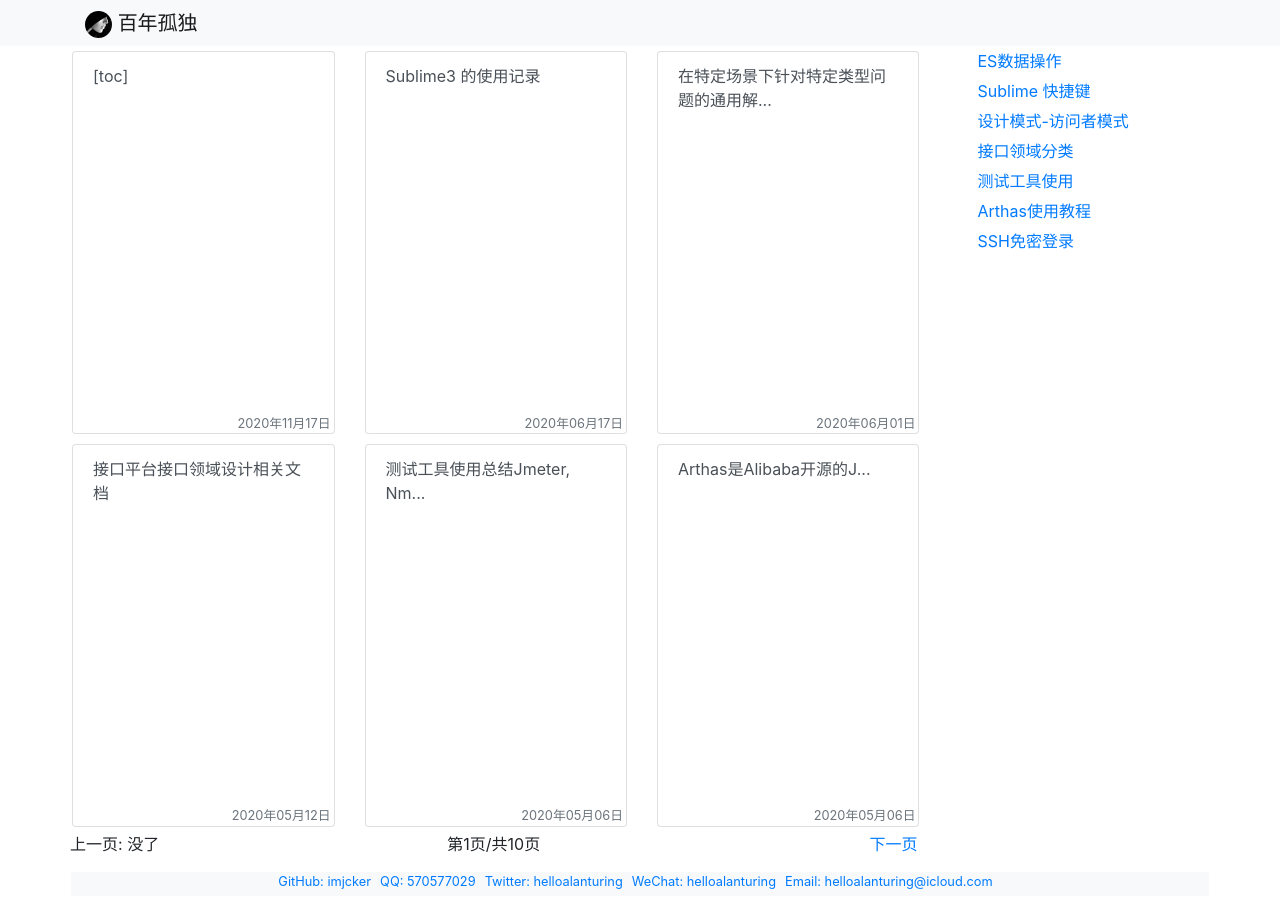
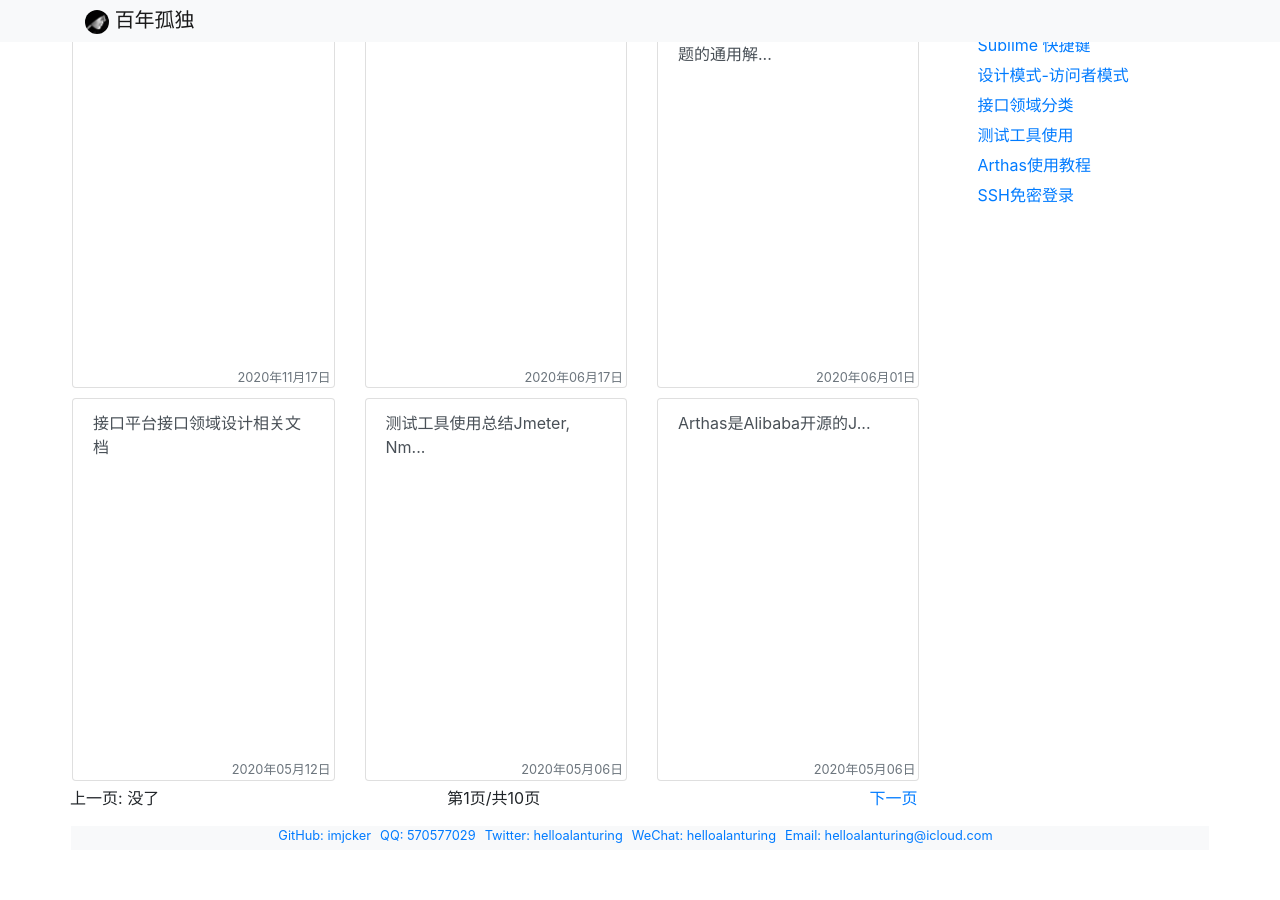
Before and after one commit to imjcker/imjcker.github.io, a Jekyll site: the page built from index.html, in a window 1280 px wide. Built offline with Jekyll 4.4.1, drawn with Linux system fonts in a browser that asks for light colours; the list of posts is cut into pages by our own code.

```diff
--- a/_includes/header.html
+++ b/_includes/header.html
@@ -1,38 +1,14 @@
 {%- assign default_paths = site.pages | map: "path" -%}
 {%- assign page_paths = site.header_pages | default: default_paths -%}
-  <nav class="navbar navbar-expand-lg navbar-light bg-light">
+  <nav class="navbar navbar-expand-lg navbar-light bg-light fixed-top" style="line-height: 24px;">
     <div class="container">
       <a href="/" class="navbar-brand py-0">
-          <img src="/assets/avatar.jpg" class="rounded-circle" style="width: 27px;" alt="Avatar">
+          <img src="/assets/avatar.jpg" class="rounded-circle" style="width: 24px;" alt="Avatar">
           <span>{{site.title}}</span>
       </a>
       <button class="navbar-toggler" type="button" data-toggle="collapse" data-target="#navbarSupportedContent"
               aria-controls="navbarSupportedContent" aria-expanded="false" aria-label="Toggle navigation">
         <span class="navbar-toggler-icon"></span>
       </button>
-
-      <div class="collapse navbar-collapse" id="navbarSupportedContent">
-        <ul class="navbar-nav mr-auto">
-<!--          <li class="nav-item">
-            <a class="nav-link" href="/">{{ site.imjcker.menu | escape }}</a>
-          </li>-->
-<!--
-            {%- if page_paths -%}
-            {%- for path in page_paths -%}
-              {%- assign my_page = site.pages | where: "path", path | first -%}
-              {%- if my_page.title -%}
-                <li class="nav-item">
-                  <a class="nav-link" href="{{ my_page.url | relative_url }}">{{ my_page.title | escape }}</a>
-                </li>
-              {%- endif -%}
-            {%- endfor -%}
-          {%- endif -%}
- -->
-
-          <!--{% for category in site.categories %}
-                <li class="nav-item"><a class="nav-link" href="{{ category[0] | relative_url }}">{{category[0]}}</a></li>
-          {% endfor %}-->
-        </ul>
-      </div>
     </div>
   </nav>
```
